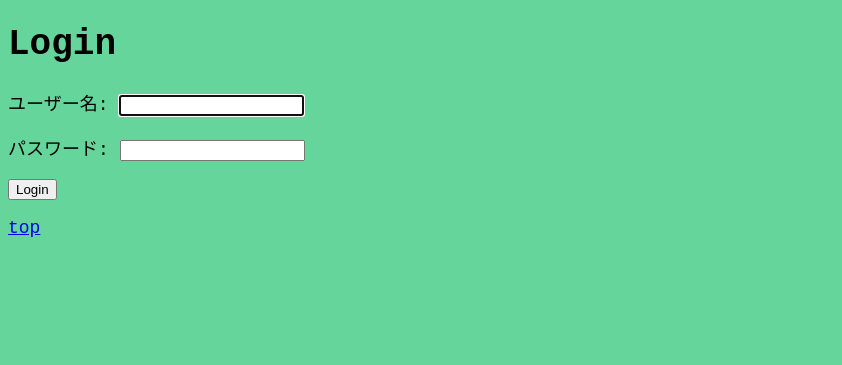
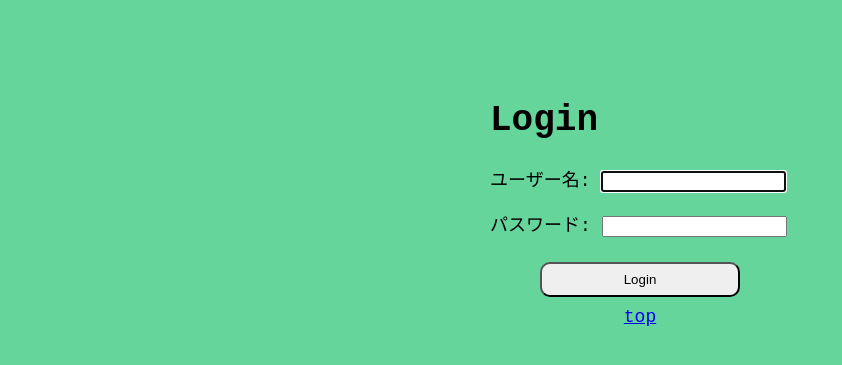
Before and after one commit to s1F102100445/mental-, a Django app: page /accounts/login/ in a window 1280 px wide. Shown: the top 365 px of the page, without its empty margins (0-842 px from the left). Run offline with Django 4.2, Linux system fonts and the light colour scheme.

Commit message:
loginとsign in画面変更

```diff
--- a/accounts/templates/registration/login.html
+++ b/accounts/templates/registration/login.html
@@ -19,16 +19,24 @@
     <div class="circle5"></div>
     <div class="circle6"></div>
     <div class="circle7"></div>
-    <h1>Login</h1>
+
 {% if form.errors %}
 <p>Your username and password didn't match. Please try again.</p>
 {% endif %}
-    <form method="post">
-      {% csrf_token %}
-      {{ form.as_p }}
-      <input type="submit" value="Login" />
-    </form>
-
-    <p><a href="{% url 'index_main' %}">top</a></p>
+    <div style="width: 100%;">
+      <div style="width: 300px; margin: 100px auto 100px auto;">
+        <h1>Login</h1>
+        <form method="post">
+          {% csrf_token %}
+          {{ form.as_p }}
+          <div style="width: 100%; margin: 25px auto 0 auto; text-align: center;">
+            <input type="submit" value="Login" style="width: 200px; padding: 8px 8px 8px 8px; border-radius: 10px;" />
+          </div>
+        </form>
+        <p style="width: 100%; margin: 10px auto 0 auto; text-align: center;">
+          <a href="{% url 'index_main' %}">top</a>
+        </p>
+      </div>
+    </div>
   </body>
 </html>
```
Also changed, not shown: mental/templates/mental/register.html (+11 -6 lines).
